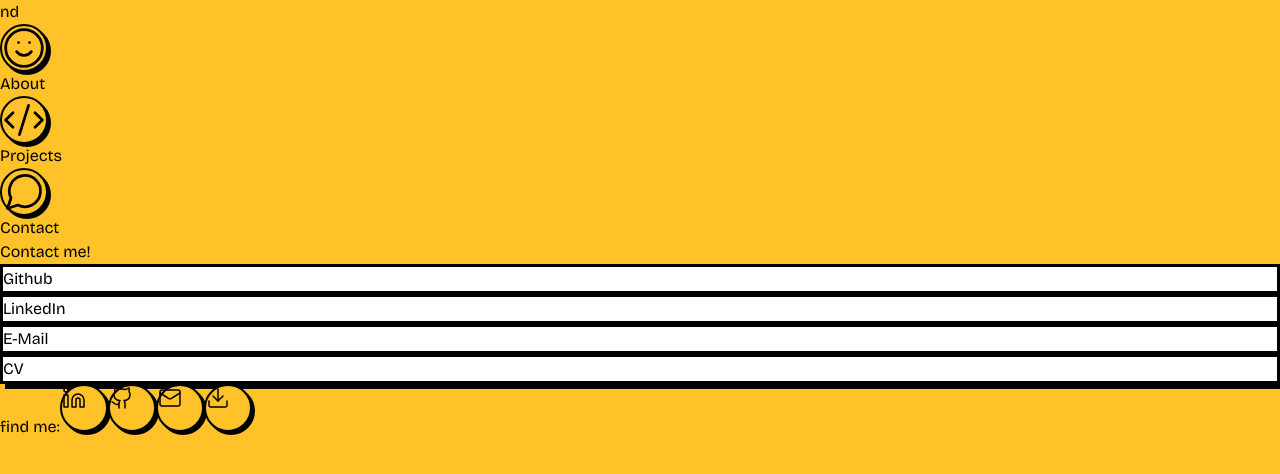
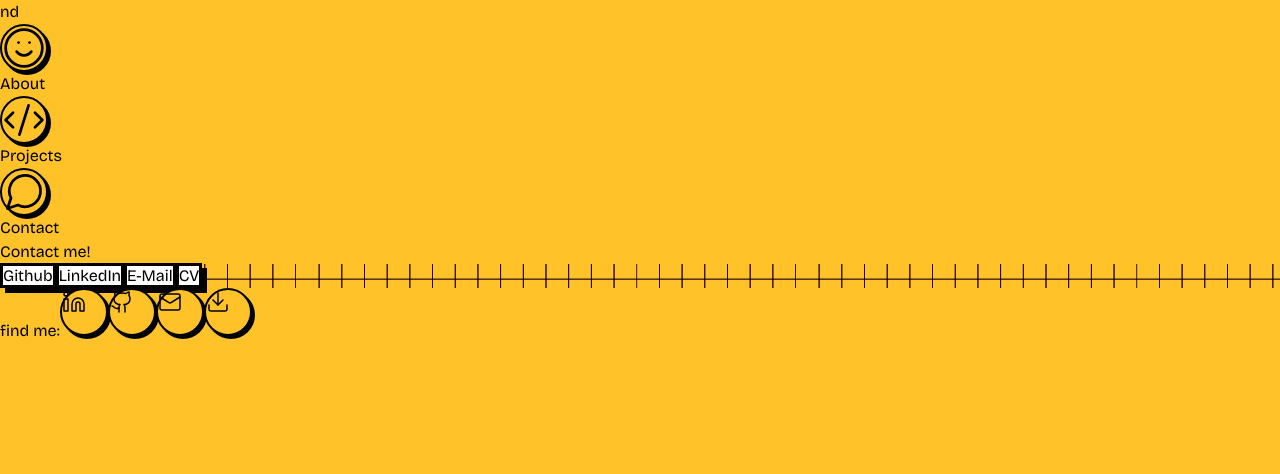
Before and after one commit to nils-dambowy/personal-website, a React (Vite) app: page /contact in a window 1280 px wide. Shown: the top 474 px of the page. Built offline with nearby package versions, Linux system fonts and the light colour scheme.

Commit message:
added CV

```diff
--- a/src/components/Contact.jsx
+++ b/src/components/Contact.jsx
@@ -1,25 +1,49 @@
 import Header from "./Header";
 import Footer from "./Footer";
+
+import { CV } from "../assets/CV.pdf"
 
 export default function Contact() {
   return (
     <>
       <Header />
       <div className="flex flex-col items-center justify-center h-screen w-screen px-10">
-        <p className=" lg:text-9xl text-5xl italic">Contact me!</p>
+        <p className="lg:text-9xl text-5xl italic">Contact me!</p>
         <div className="lg:w-3/6 bg-white w-full justify-center flex flex-col items-center pb-5 border-black border-4 work-grid-bg mt-12">
-          <div id="contact-card" className="w-5/6 h-20 flex items-center justify-center mt-4 text-3xl bg-gray-200">
+          <a
+            id="contact-card"
+            href="https://github.com/nils-dambowy"
+            target="_blank"
+            rel="noopener noreferrer"
+            className="w-5/6 h-20 flex items-center justify-center mt-4 text-3xl bg-gray-200"
+          >
             Github
-          </div>
-          <div id="contact-card" className="w-5/6 h-20 flex items-center justify-center mt-8 text-3xl bg-gray-200">
+          </a>
+          <a
+            id="contact-card"
+            href="https://www.linkedin.com/in/nils-dambowy-6a2584249/"
+            target="_blank"
+            rel="noopener noreferrer"
+            className="w-5/6 h-20 flex items-center justify-center mt-8 text-3xl bg-gray-200"
+          >
             LinkedIn
-          </div>
-          <div id="contact-card" className="w-5/6 h-20 flex items-center justify-center mt-8 text-3xl bg-gray-200">
+          </a>
+          <a
+            id="contact-card"
+            href="mailto:nils.dambowy@googlemail.com"
+            className="w-5/6 h-20 flex items-center justify-center mt-8 text-3xl bg-gray-200"
+          >
             E-Mail
-          </div>
-          <div id="contact-card" className="w-5/6 h-20 flex items-center justify-center mt-8 text-3xl bg-gray-200">
+          </a>
+          <a
+            id="contact-card"
+            href={CV}
+            target="_blank"
+            rel="noopener noreferrer"
+            className="w-5/6 h-20 flex items-center justify-center mt-8 text-3xl bg-gray-200"
+          >
             CV
-          </div>
+          </a>
         </div>
       </div>
       <Footer />
```
Also changed, not shown: 1 other file (tests, documents, lock files or other folders).
